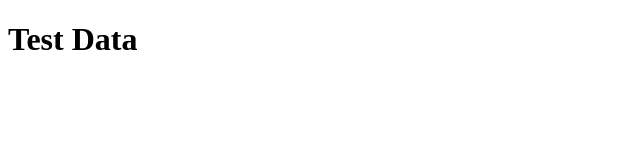
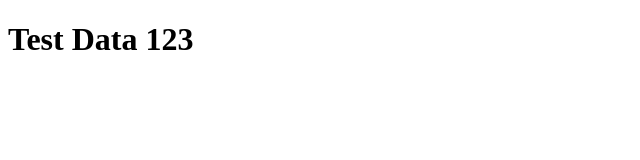
Before and after one commit to Xhtmlchop-Developer/72902-project-HTML, a plain HTML site: page index.html in a window 1280 px wide. Shown: the full height of the page, 0-640 px from the left. Drawn offline with Linux system fonts and the light colour scheme.

Commit message:
Update Code

```diff
--- a/index.html
+++ b/index.html
@@ -5,7 +5,7 @@
 </head>
 
 <body class="animsition">
-    <h1>Test Data</h1>
+    <h1>Test Data 123</h1>
 </body>
 </html>
 <!-- end document-->
```
